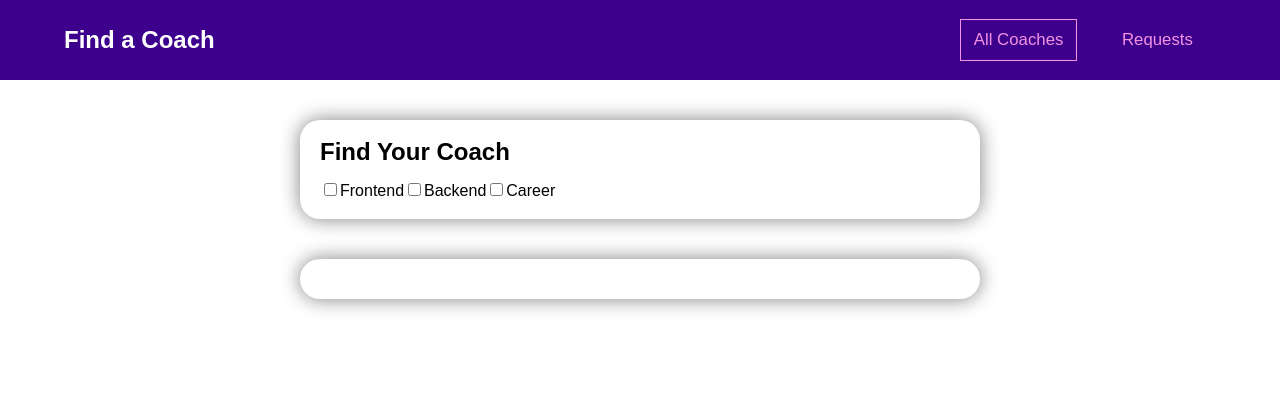
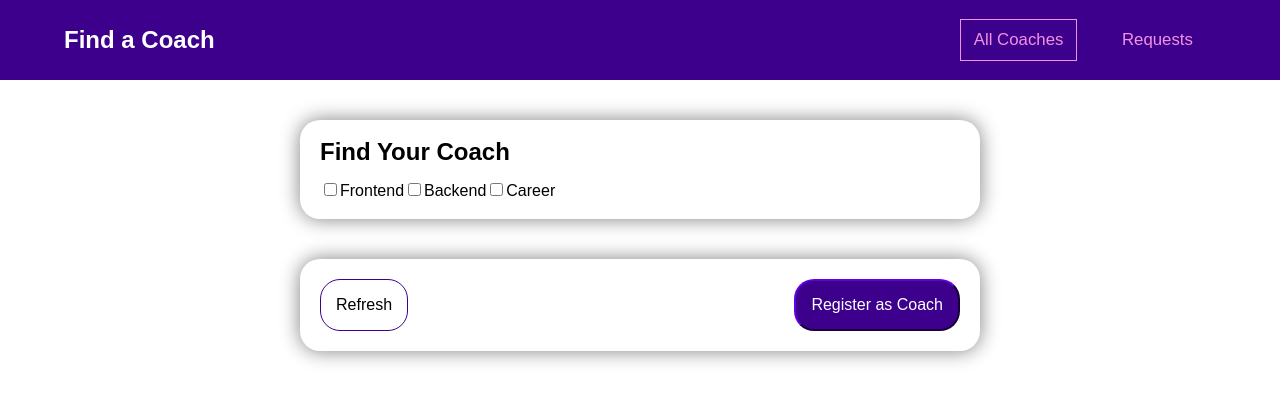
Before and after one commit to mr-ryan12/find_a_coach, a Vue app: page /coaches in a window 1280 px wide. Shown: the top 402 px of the page. Built offline with nearby package versions, Linux system fonts and the light colour scheme; a web font is replaced by a local one.

Commit message:
Add header buttons

```diff
--- a/src/components/CoachesSelection.vue
+++ b/src/components/CoachesSelection.vue
@@ -25,7 +25,10 @@
       </section>
     </section>
     <section class="coaches-container">
-
+      <section class="header-button-container">
+        <button class="refresh-button">Refresh</button>
+        <button class="register-button">Register as Coach</button>
+      </section>
     </section>
   </section>
 </template>
@@ -42,13 +45,36 @@ h2 {
   justify-content: center;
   align-items: center;
 }
+
 .find-coach-container,
 .coaches-container {
   width: 50%;
-  // height: 10vh;
   margin-top: 5vh;
   box-shadow: 0px 0px 20px grey;
   padding: 20px;
   border-radius: 20px;
 }
+
+.header-button-container {
+  display: flex;
+  justify-content: space-between;
+}
+
+.header-button-container > button {
+  width: auto;
+  border-radius: 20px;
+  padding: 15px;
+  font-size: 2vh;
+}
+
+.refresh-button {
+  border: 1px solid #3d008d;
+  background: none;
+}
+
+.register-button {
+  background-color: #3d008d;
+  color: #fff;
+  border-color: #3d008d;
+}
 </style>
```
